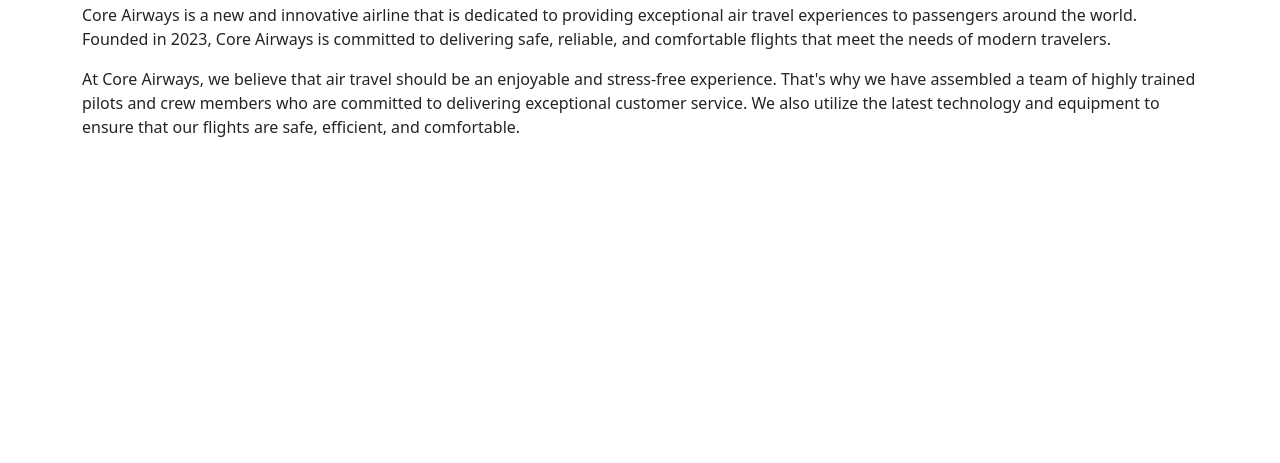
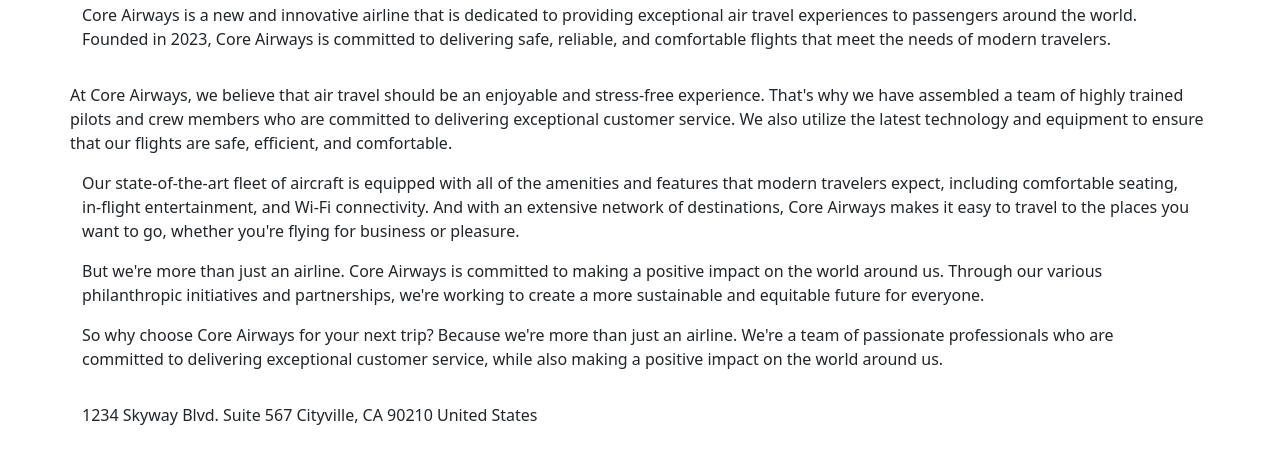
Before and after one commit to jasper-evans/jasper-evans.github.io, a plain HTML site: page class/landing/index.html in a window 1280 px wide. Shown: the part 53-516 px from the top of the page. Drawn offline with nearby package versions, Linux system fonts and the light colour scheme.

Commit message:
Update index.html

```diff
--- a/class/landing/index.html
+++ b/class/landing/index.html
@@ -1,5 +1,6 @@
 <!DOCTYPE html>
 <html lang="en">
+
 <head>
     <meta charset="utf-8">
     <meta name="viewport" content="width=device-width, initial-scale=1.0">
@@ -15,6 +16,7 @@
     <!--css-->
     <link rel="stylesheet" href="css/landing.css">
 </head>
+
 <body>
     <div class="container">
         <header>
@@ -28,11 +30,44 @@
                 experiences to passengers around the world. Founded in 2023, Core Airways is committed to delivering
                 safe,
                 reliable, and comfortable flights that meet the needs of modern travelers. </p>
-            </p>At Core Airways, we believe that air travel should be an enjoyable and stress-free experience. That's
-            why we
-            have assembled a team of highly trained pilots and crew members who are committed to delivering exceptional
-            customer service. We also utilize the latest technology and equipment to ensure that our flights are safe,
-            efficient, and comfortable.</p>
+            <div class="row">
+                </p>At Core Airways, we believe that air travel should be an enjoyable and stress-free experience.
+                That's
+                why we
+                have assembled a team of highly trained pilots and crew members who are committed to delivering
+                exceptional
+                customer service. We also utilize the latest technology and equipment to ensure that our flights are
+                safe,
+                efficient, and comfortable.</p>
+            </div>
+
+            <div class="col">
+                <p>Our state-of-the-art fleet of aircraft is equipped with all of the amenities and features that modern
+                    travelers expect, including comfortable seating, in-flight entertainment, and Wi-Fi connectivity.
+                    And with
+                    an extensive network of destinations, Core Airways makes it easy to travel to the places you want to
+                    go,
+                    whether you're flying for business or pleasure.</p>
+                <p>But we're more than just an airline. Core Airways is committed to making a positive impact on the
+                    world
+                    around us. Through our various philanthropic initiatives and partnerships, we're working to create a
+                    more
+                    sustainable and equitable future for everyone.</p>
+            </div>
+            <div class="row">
+                <p>So why choose Core Airways for your next trip? Because we're more than just an airline. We're a team
+                    of
+                    passionate professionals who are committed to delivering exceptional customer service, while also
+                    making a
+                    positive impact on the world around us.
+                <p>
+            </div>
+            <div class="col">
+                <p>1234 Skyway Blvd.
+                    Suite 567
+                    Cityville, CA 90210
+                    United States</p>
+            </div>
         </section>
     </div>
     <!--javascript-->
@@ -43,4 +78,5 @@
         integrity="sha384-cuYeSxntonz0PPNlHhBs68uyIAVpIIOZZ5JqeqvYYIcEL727kskC66kF92t6Xl2V"
         crossorigin="anonymous"></script>
 </body>
+
 </html>
```
